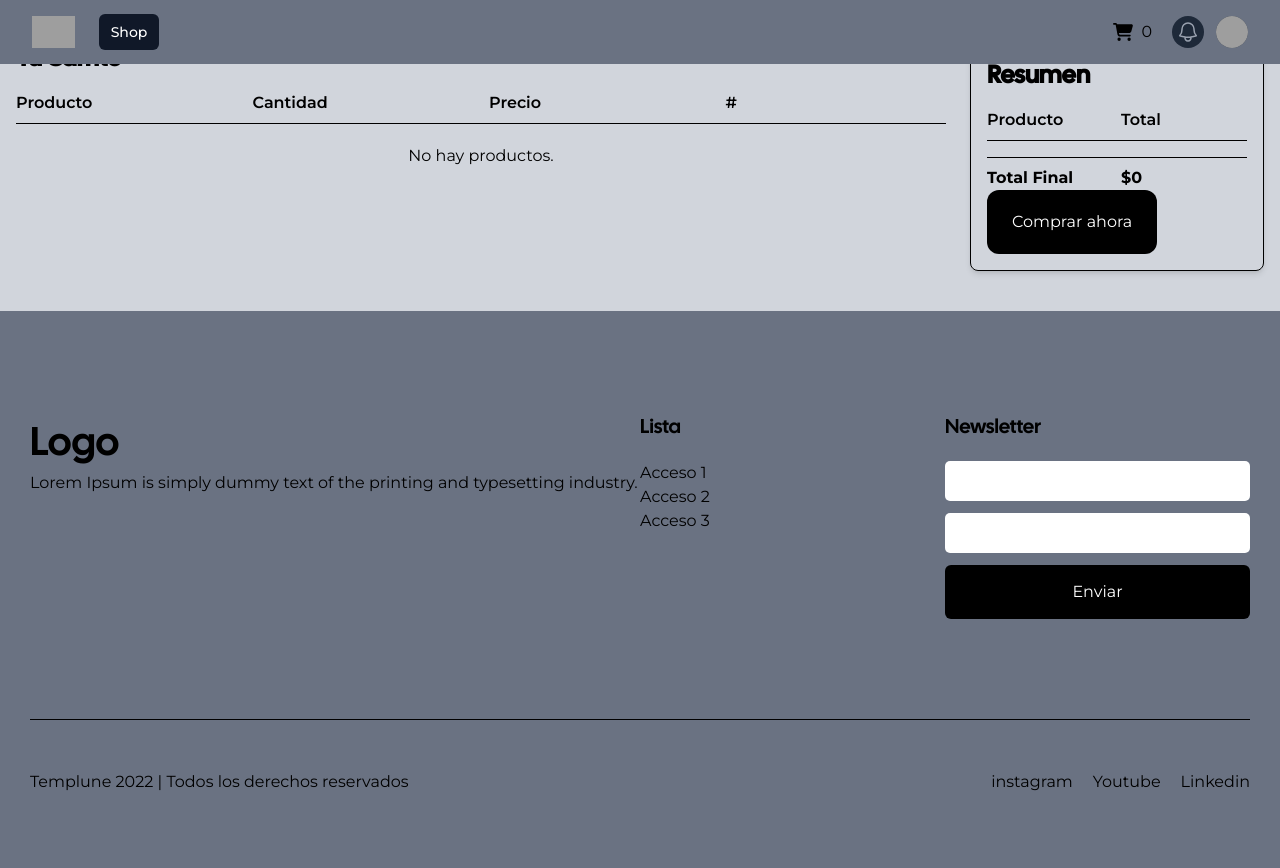
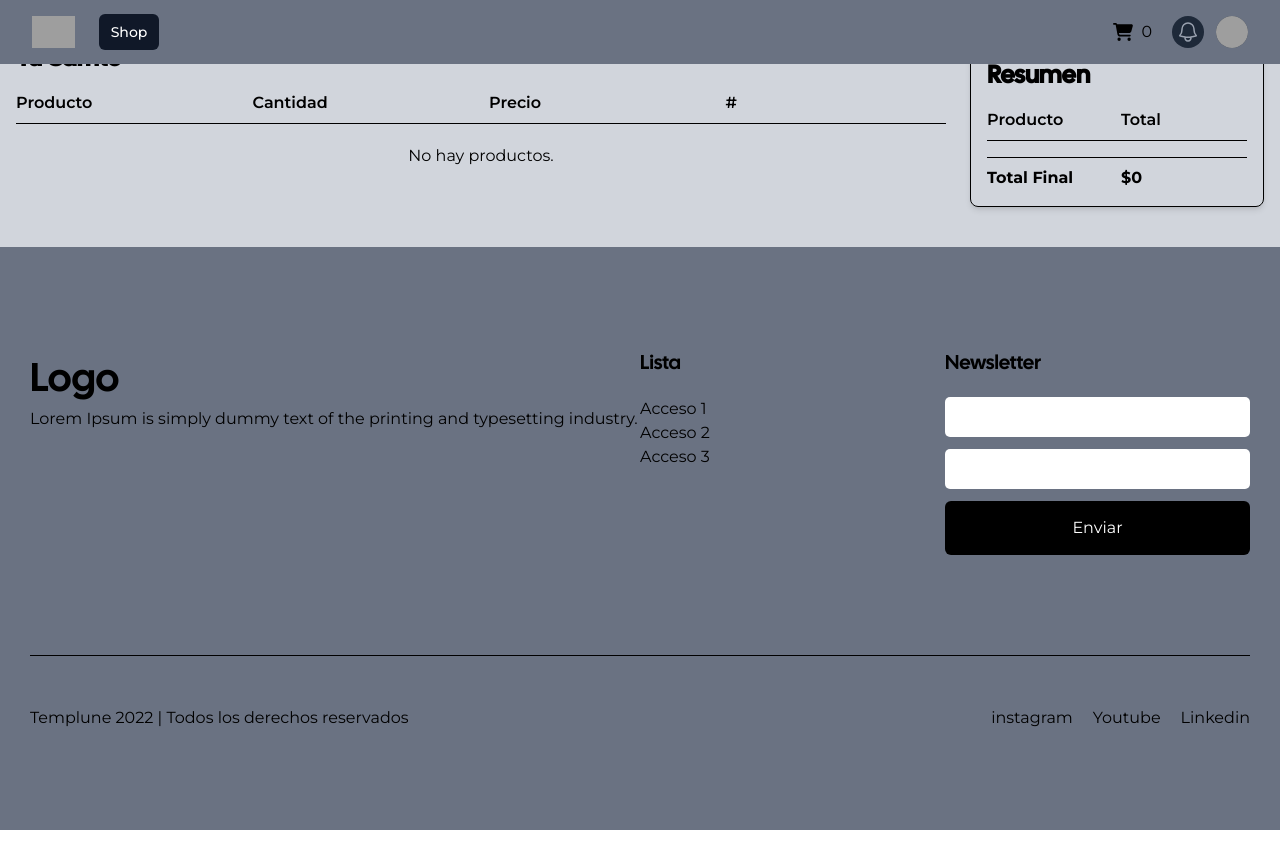
Before and after one commit to jissust/02-ecommerce, a React (Vite) app: page /checkout in a window 1280 px wide. Shown: the top 868 px of the page. After the commit the page ends 830 px from the top, so only its background shows below. Built offline with nearby package versions, Linux system fonts and the light colour scheme; grey boxes are pictures that could not be loaded.

Commit message:
si no hay productos que no se vea opcion de comprar

```diff
--- a/src/components/Checkout/Checkout.tsx
+++ b/src/components/Checkout/Checkout.tsx
@@ -56,7 +56,7 @@ function Checkout() {
             <span>Total Final</span>
             <span>${totalFinal}</span>
           </div>
-          <PagoButton products={cart} />
+          { cart.length > 0 && <PagoButton products={cart} /> }
         </div>
       </div>
     </div>
```
